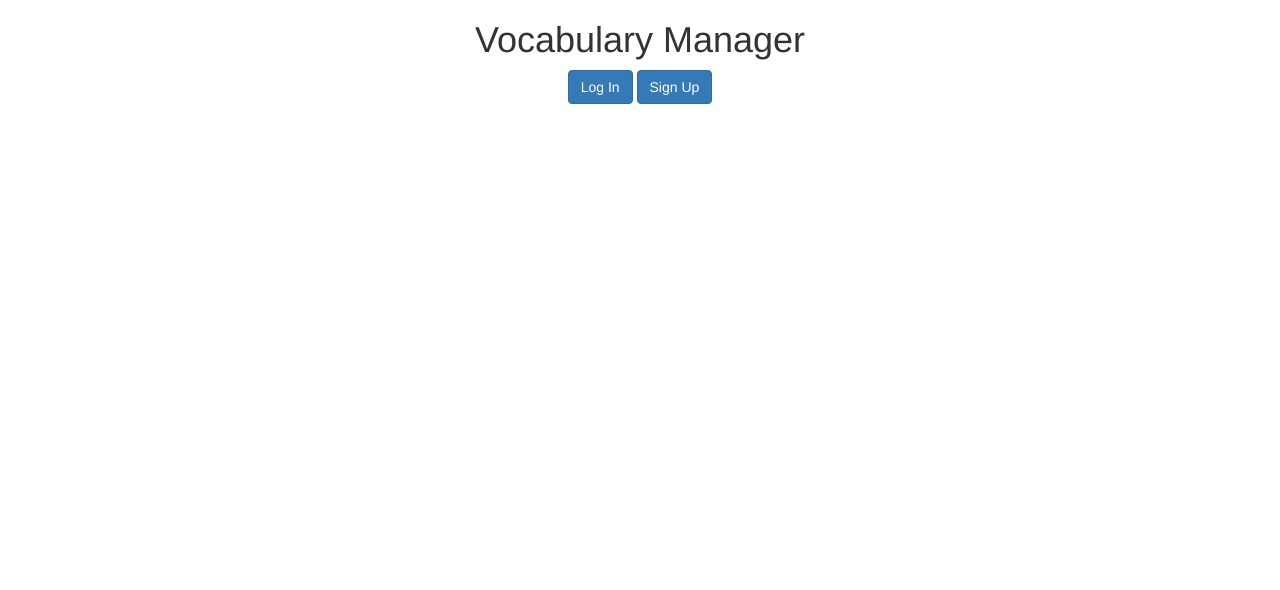
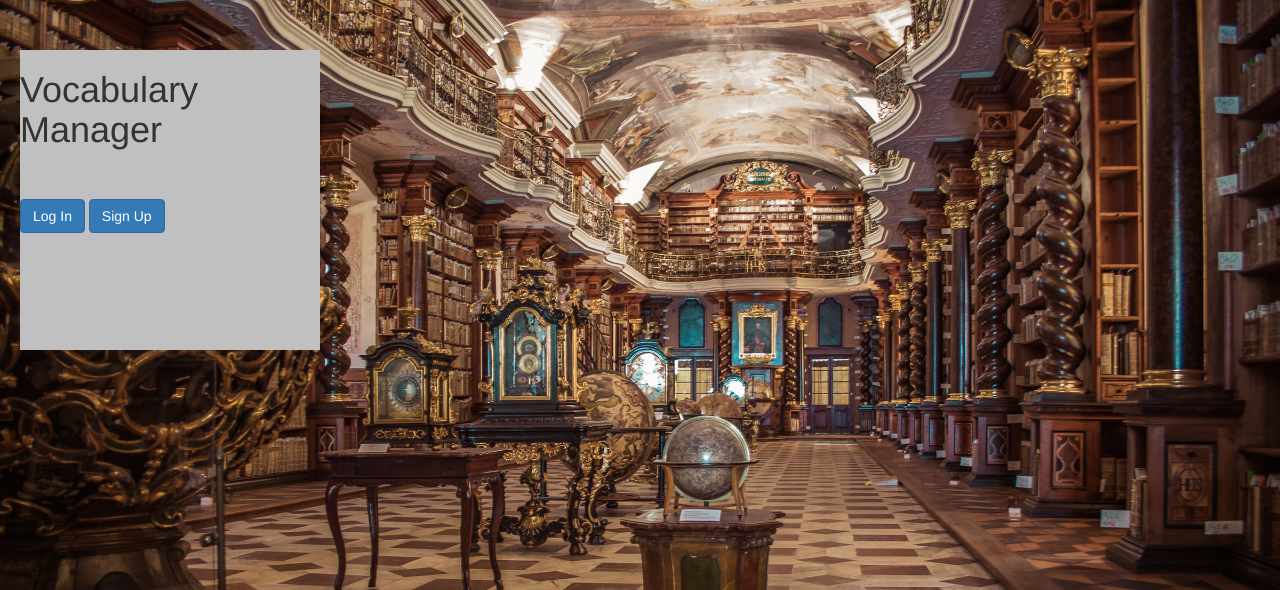
Before and after one commit to mwhittemore2/vocab_manager, a Python web app: template app/templates/index.html in a window 1280 px wide. Shown: the top 590 px of the page. Run offline with Jinja, Linux system fonts and the light colour scheme; the template is opened without the code that fills it, so the values that code supplies are empty; some libraries are stand-ins or nearby versions.

Commit message:
Improving home page display

```diff
--- /dev/null
+++ b/app/static/basic.css
@@ -0,0 +1,13 @@
+html{
+    background: url("library.jpg") no-repeat center fixed;
+    background-size: cover;
+}
+
+.welcome{
+    background-color: #c0c0c0;
+    height: 300px;
+    left: 20px;
+    position: absolute;
+    top: 50px;
+    width: 300px;
+}
--- a/app/templates/index.html
+++ b/app/templates/index.html
@@ -1,13 +1,18 @@
 {% extends "bootstrap/base.html" %}
 
+{% block title %}Vocabulary Manager{% endblock %}
+
+{% block head %}
+{{ super() }}
+<link rel="stylesheet" type="text/css" href="{{ url_for('static', filename='basic.css') }}" />
+{% endblock %}
+
 {% block content %}
-<div class="container container-table">
-  <div class="row vertical-center-row">
-      <div class="text-center col-md-4 col-md-offset-4">
-        <h1> Vocabulary Manager </h1>
-        <a class="btn btn-primary" href="auth/login" role="button">Log In</a>
-        <a class="btn btn-primary" href="auth/register" role="button">Sign Up</a>
-      </div>
-  </div>
+<div class="welcome">
+  <h1>Vocabulary Manager</h1>
+  <br>
+  <br>
+  <a class="btn btn-primary" href="auth/login" role="button">Log In</a>
+  <a class="btn btn-primary" href="auth/register" role="button">Sign Up</a>
 </div>
 {% endblock %}
```
Also changed, not shown: app/static/library.jpg (added).
